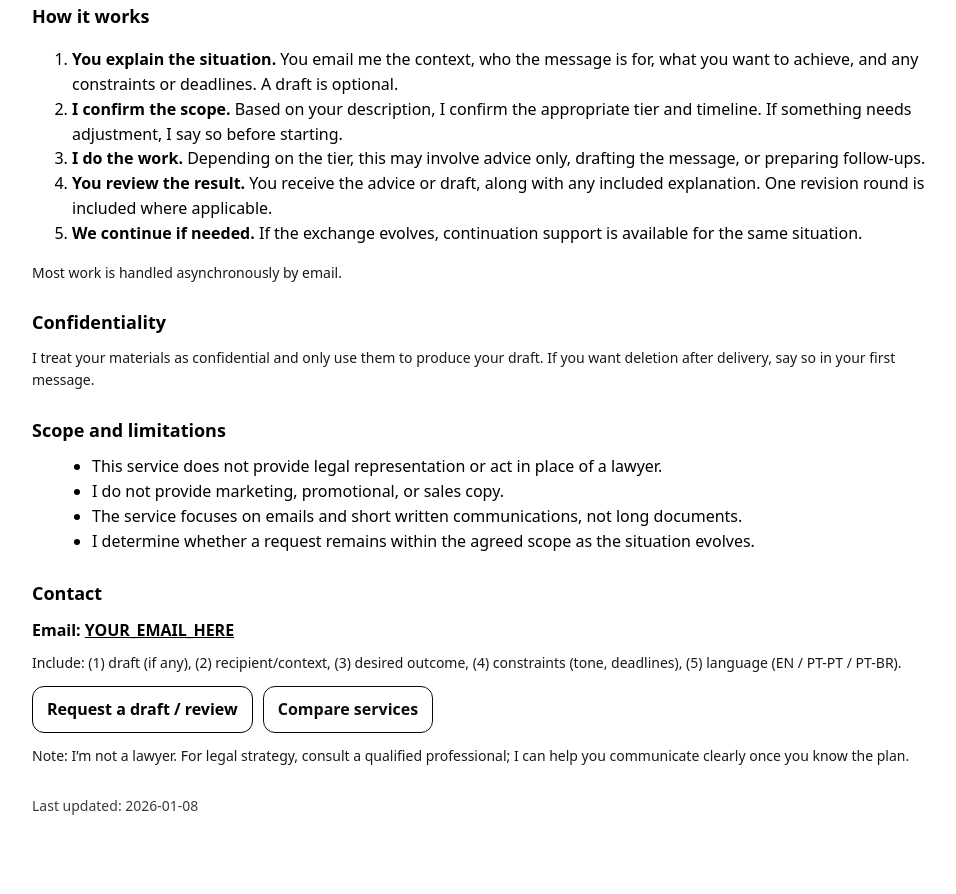
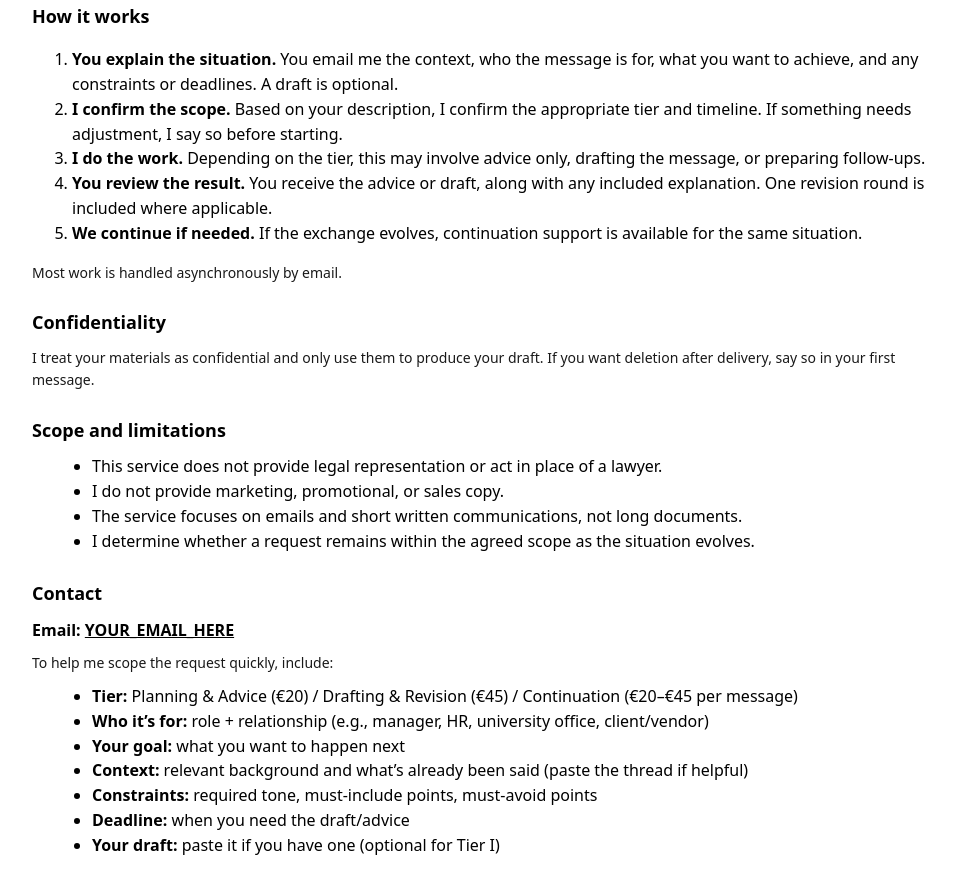
Before and after one commit to GuilhermeMMateus/guilhermemmateus.github.io, a plain HTML site: page index.html in a window 1280 px wide. Shown: the part 1171-2065 px from the top of the page, without its empty margins (148-1104 px from the left). Drawn offline with Linux system fonts and the light colour scheme.

Commit message:
Revise contact section for clarity and details
Updated contact section with detailed request guidelines.

```diff
--- a/index.html
+++ b/index.html
@@ -190,25 +190,24 @@
 
       <section aria-labelledby="contact">
         <h2 id="contact">Contact</h2>
-        <p class="contact">Email: <a href="mailto:YOUR_EMAIL_HERE">YOUR_EMAIL_HERE</a></p>
-        <p class="note">
-          Include: (1) draft (if any), (2) recipient/context, (3) desired outcome, (4) constraints (tone, deadlines),
-          (5) language (EN / PT-PT / PT-BR).
+
+        <p class="contact">
+          Email: <a href="mailto:YOUR_EMAIL_HERE">YOUR_EMAIL_HERE</a>
         </p>
 
-        <div class="cta" aria-label="Primary actions">
-          <a class="btn" href="mailto:YOUR_EMAIL_HERE?subject=Email%20writing%20request">Request a draft / review</a>
-          <a class="btn secondary" href="#services">Compare services</a>
-        </div>
-
-        <p class="note" style="margin-top:12px;">
-          Note: I’m not a lawyer. For legal strategy, consult a qualified professional; I can help you communicate clearly once you know the plan.
-        </p>
+        <p class="note">To help me scope the request quickly, include:</p>
+        <ul>
+          <li><strong>Tier:</strong> Planning &amp; Advice (€20) / Drafting &amp; Revision (€45) / Continuation (€20–€45 per message)</li>
+          <li><strong>Who it’s for:</strong> role + relationship (e.g., manager, HR, university office, client/vendor)</li>
+          <li><strong>Your goal:</strong> what you want to happen next</li>
+          <li><strong>Context:</strong> relevant background and what’s already been said (paste the thread if helpful)</li>
+          <li><strong>Constraints:</strong> required tone, must-include points, must-avoid points</li>
+          <li><strong>Deadline:</strong> when you need the draft/advice</li>
+          <li><strong>Your draft:</strong> paste it if you have one (optional for Tier I)</li>
+        </ul>
       </section>
 
-      <footer>
-        <p class="note">Last updated: 2026-01-08</p>
-      </footer>
+
     </main>
   </div>
 </body>
```
